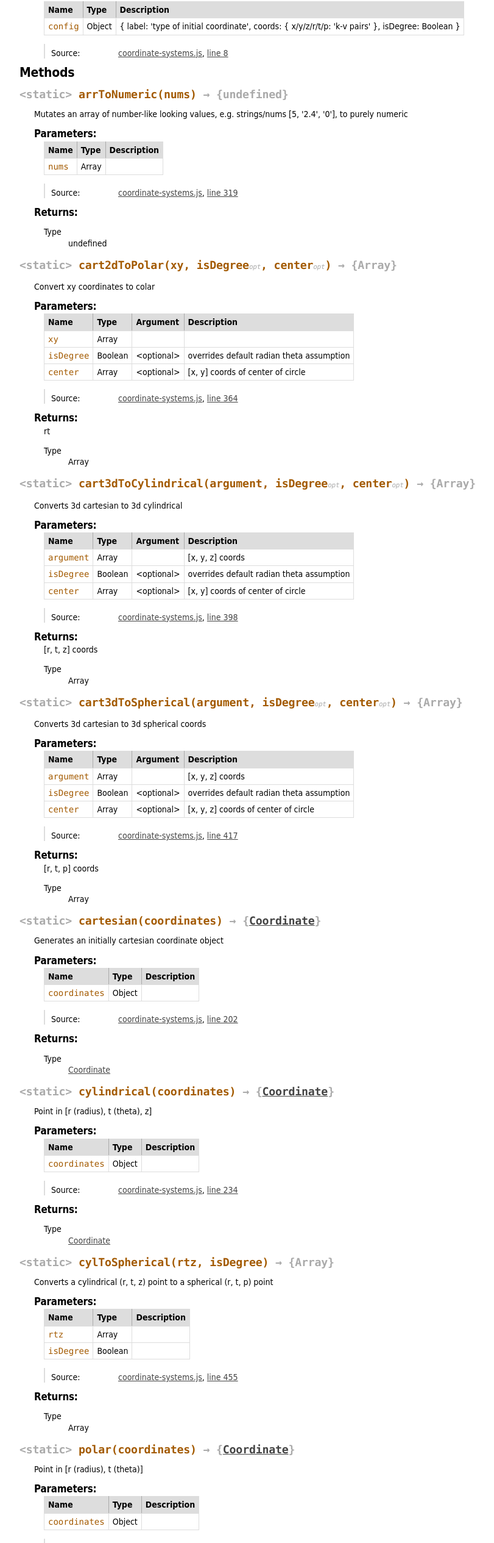
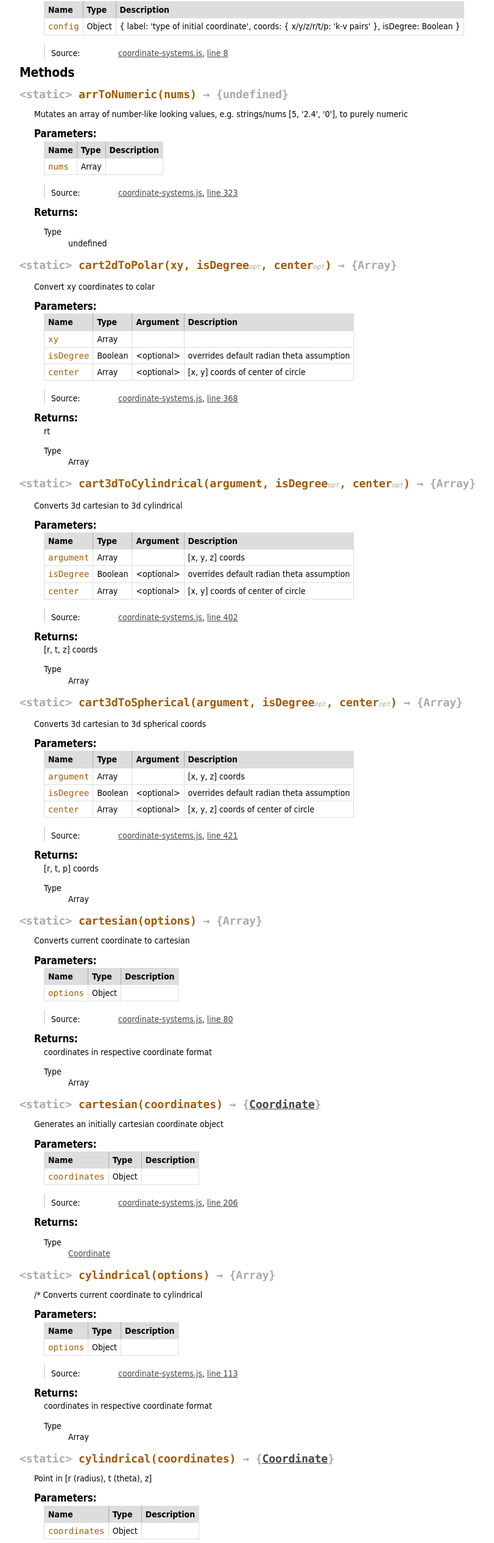
Before and after one commit to cdaringe/coordinate-systems, a website: page doc/Coordinate.html in a window 1280 px wide. Shown: the part 212-2742 px from the top of the page at 61% size, without its empty margins (0-811 px from the left). Drawn offline with Linux system fonts and the light colour scheme.

```diff
--- a/doc/Coordinate.html
+++ b/doc/Coordinate.html
@@ -272,7 +272,7 @@
 
     <dt class="tag-source">Source:</dt>
     <dd class="tag-source"><ul class="dummy"><li>
-        <a href="coordinate-systems.js.html">coordinate-systems.js</a>, <a href="coordinate-systems.js.html#line319">line 319</a>
+        <a href="coordinate-systems.js.html">coordinate-systems.js</a>, <a href="coordinate-systems.js.html#line323">line 323</a>
     </li></ul></dd>
 
 
@@ -483,7 +483,7 @@
 
     <dt class="tag-source">Source:</dt>
     <dd class="tag-source"><ul class="dummy"><li>
-        <a href="coordinate-systems.js.html">coordinate-systems.js</a>, <a href="coordinate-systems.js.html#line364">line 364</a>
+        <a href="coordinate-systems.js.html">coordinate-systems.js</a>, <a href="coordinate-systems.js.html#line368">line 368</a>
     </li></ul></dd>
 
 
@@ -698,7 +698,7 @@
 
     <dt class="tag-source">Source:</dt>
     <dd class="tag-source"><ul class="dummy"><li>
-        <a href="coordinate-systems.js.html">coordinate-systems.js</a>, <a href="coordinate-systems.js.html#line398">line 398</a>
+        <a href="coordinate-systems.js.html">coordinate-systems.js</a>, <a href="coordinate-systems.js.html#line402">line 402</a>
     </li></ul></dd>
 
 
@@ -913,7 +913,7 @@
 
     <dt class="tag-source">Source:</dt>
     <dd class="tag-source"><ul class="dummy"><li>
-        <a href="coordinate-systems.js.html">coordinate-systems.js</a>, <a href="coordinate-systems.js.html#line417">line 417</a>
+        <a href="coordinate-systems.js.html">coordinate-systems.js</a>, <a href="coordinate-systems.js.html#line421">line 421</a>
     </li></ul></dd>
 
 
@@ -963,7 +963,7 @@
 
 
 <dt>
-    <h4 class="name" id="cartesian"><span class="type-signature">&lt;static> </span>cartesian<span class="signature">(coordinates)</span><span class="type-signature"> &rarr; {<a href="Coordinate.html">Coordinate</a>}</span></h4>
+    <h4 class="name" id="cartesian"><span class="type-signature">&lt;static> </span>cartesian<span class="signature">(options)</span><span class="type-signature"> &rarr; {Array}</span></h4>
 
 
 </dt>
@@ -971,7 +971,7 @@
 
 
     <div class="description">
-        Generates an initially cartesian coordinate object
+        Converts current coordinate to cartesian
     </div>
 
 
@@ -1005,7 +1005,7 @@
 
         <tr>
 
-                <td class="name"><code>coordinates</code></td>
+                <td class="name"><code>options</code></td>
 
 
             <td class="type">
@@ -1052,7 +1052,7 @@
 
     <dt class="tag-source">Source:</dt>
     <dd class="tag-source"><ul class="dummy"><li>
-        <a href="coordinate-systems.js.html">coordinate-systems.js</a>, <a href="coordinate-systems.js.html#line202">line 202</a>
+        <a href="coordinate-systems.js.html">coordinate-systems.js</a>, <a href="coordinate-systems.js.html#line80">line 80</a>
     </li></ul></dd>
 
 
@@ -1075,6 +1075,10 @@
 
     <h5>Returns:</h5>
 
+
+<div class="param-desc">
+    coordinates in respective coordinate format
+</div>
 
 
 
@@ -1084,7 +1088,7 @@
 	</dt>
 	<dd>
 
-<span class="param-type"><a href="Coordinate.html">Coordinate</a></span>
+<span class="param-type">Array</span>
 
 
 	</dd>
@@ -1098,7 +1102,7 @@
 
 
 <dt>
-    <h4 class="name" id="cylindrical"><span class="type-signature">&lt;static> </span>cylindrical<span class="signature">(coordinates)</span><span class="type-signature"> &rarr; {<a href="Coordinate.html">Coordinate</a>}</span></h4>
+    <h4 class="name" id="cartesian"><span class="type-signature">&lt;static> </span>cartesian<span class="signature">(coordinates)</span><span class="type-signature"> &rarr; {<a href="Coordinate.html">Coordinate</a>}</span></h4>
 
 
 </dt>
@@ -1106,7 +1110,7 @@
 
 
     <div class="description">
-        Point in [r (radius), t (theta), z]
+        Generates an initially cartesian coordinate object
     </div>
 
 
@@ -1187,7 +1191,7 @@
 
     <dt class="tag-source">Source:</dt>
     <dd class="tag-source"><ul class="dummy"><li>
-        <a href="coordinate-systems.js.html">coordinate-systems.js</a>, <a href="coordinate-systems.js.html#line234">line 234</a>
+        <a href="coordinate-systems.js.html">coordinate-systems.js</a>, <a href="coordinate-systems.js.html#line206">line 206</a>
     </li></ul></dd>
 
 
@@ -1233,7 +1237,7 @@
 
 
 <dt>
-    <h4 class="name" id="cylToSpherical"><span class="type-signature">&lt;static> </span>cylToSpherical<span class="signature">(rtz, isDegree)</span><span class="type-signature"> &rarr; {Array}</span></h4>
+    <h4 class="name" id="cylindrical"><span class="type-signature">&lt;static> </span>cylindrical<span class="signature">(options)</span><span class="type-signature"> &rarr; {Array}</span></h4>
 
 
 </dt>
@@ -1241,7 +1245,8 @@
 
 
     <div class="description">
-        Converts a cylindrical (r, t, z) point to a spherical (r, t, p) point
+        /*
+Converts current coordinate to cylindrical
     </div>
 
 
@@ -1275,13 +1280,13 @@
 
         <tr>
 
-                <td class="name"><code>rtz</code></td>
+                <td class="name"><code>options</code></td>
 
 
             <td class="type">
 
 
-<span class="param-type">Array</span>
+<span class="param-type">Object</span>
 
 
 
@@ -1295,29 +1300,6 @@
         </tr>
 
 
-
-        <tr>
-
-                <td class="name"><code>isDegree</code></td>
-
-
-            <td class="type">
-
-
-<span class="param-type">Boolean</span>
-
-
-
-            </td>
-
-
-
-
-
-            <td class="description last"></td>
-        </tr>
-
-
 	</tbody>
 </table>
 
@@ -1345,7 +1327,7 @@
 
     <dt class="tag-source">Source:</dt>
     <dd class="tag-source"><ul class="dummy"><li>
-        <a href="coordinate-systems.js.html">coordinate-systems.js</a>, <a href="coordinate-systems.js.html#line455">line 455</a>
+        <a href="coordinate-systems.js.html">coordinate-systems.js</a>, <a href="coordinate-systems.js.html#line113">line 113</a>
     </li></ul></dd>
 
 
@@ -1368,6 +1350,10 @@
 
     <h5>Returns:</h5>
 
+
+<div class="param-desc">
+    coordinates in respective coordinate format
+</div>
 
 
 
@@ -1391,7 +1377,7 @@
 
 
 <dt>
-    <h4 class="name" id="polar"><span class="type-signature">&lt;static> </span>polar<span class="signature">(coordinates)</span><span class="type-signature"> &rarr; {<a href="Coordinate.html">Coordinate</a>}</span></h4>
+    <h4 class="name" id="cylindrical"><span class="type-signature">&lt;static> </span>cylindrical<span class="signature">(coordinates)</span><span class="type-signature"> &rarr; {<a href="Coordinate.html">Coordinate</a>}</span></h4>
 
 
 </dt>
@@ -1399,7 +1385,7 @@
 
 
     <div class="description">
-        Point in [r (radius), t (theta)]
+        Point in [r (radius), t (theta), z]
     </div>
 
 
@@ -1480,7 +1466,7 @@
 
     <dt class="tag-source">Source:</dt>
     <dd class="tag-source"><ul class="dummy"><li>
-        <a href="coordinate-systems.js.html">coordinate-systems.js</a>, <a href="coordinate-systems.js.html#line262">line 262</a>
+        <a href="coordinate-systems.js.html">coordinate-systems.js</a>, <a href="coordinate-systems.js.html#line238">line 238</a>
     </li></ul></dd>
 
 
@@ -1526,7 +1512,7 @@
 
 
 <dt>
-    <h4 class="name" id="polarToCart2d"><span class="type-signature">&lt;static> </span>polarToCart2d<span class="signature">(rt, isDegree)</span><span class="type-signature"> &rarr; {Array}</span></h4>
+    <h4 class="name" id="cylToSpherical"><span class="type-signature">&lt;static> </span>cylToSpherical<span class="signature">(rtz, isDegree)</span><span class="type-signature"> &rarr; {Array}</span></h4>
 
 
 </dt>
@@ -1534,7 +1520,7 @@
 
 
     <div class="description">
-        Converts polar coordinates to 2d cartesian coords
+        Converts a cylindrical (r, t, z) point to a spherical (r, t, p) point
     </div>
 
 
@@ -1568,7 +1554,7 @@
 
         <tr>
 
-                <td class="name"><code>rt</code></td>
+                <td class="name"><code>rtz</code></td>
 
 
             <td class="type">
@@ -1584,7 +1570,7 @@
 
 
 
-            <td class="description last">[radis, theta]</td>
+            <td class="description last"></td>
         </tr>
 
 
@@ -1607,7 +1593,7 @@
 
 
 
-            <td class="description last">specifies units</td>
+            <td class="description last"></td>
         </tr>
 
 
@@ -1638,7 +1624,7 @@
 
     <dt class="tag-source">Source:</dt>
     <dd class="tag-source"><ul class="dummy"><li>
-        <a href="coordinate-systems.js.html">coordinate-systems.js</a>, <a href="coordinate-systems.js.html#line343">line 343</a>
+        <a href="coordinate-systems.js.html">coordinate-systems.js</a>, <a href="coordinate-systems.js.html#line459">line 459</a>
     </li></ul></dd>
 
 
@@ -1661,10 +1647,6 @@
 
     <h5>Returns:</h5>
 
-
-<div class="param-desc">
-    [x, y]
-</div>
 
 
 
@@ -1688,7 +1670,7 @@
 
 
 <dt>
-    <h4 class="name" id="spherical"><span class="type-signature">&lt;static> </span>spherical<span class="signature">(coordinates)</span><span class="type-signature"> &rarr; {<a href="Coordinate.html">Coordinate</a>}</span></h4>
+    <h4 class="name" id="polar"><span class="type-signature">&lt;static> </span>polar<span class="signature">(coordinates)</span><span class="type-signature"> &rarr; {<a href="Coordinate.html">Coordinate</a>}</span></h4>
 
 
 </dt>
@@ -1696,7 +1678,7 @@
 
 
     <div class="description">
-        Point in [r (radius), t (theta), p (phi)]
+        Point in [r (radius), t (theta)]
     </div>
 
 
@@ -1777,7 +1759,7 @@
 
     <dt class="tag-source">Source:</dt>
     <dd class="tag-source"><ul class="dummy"><li>
-        <a href="coordinate-systems.js.html">coordinate-systems.js</a>, <a href="coordinate-systems.js.html#line290">line 290</a>
+        <a href="coordinate-systems.js.html">coordinate-systems.js</a>, <a href="coordinate-systems.js.html#line266">line 266</a>
     </li></ul></dd>
 
 
@@ -1823,7 +1805,7 @@
 
 
 <dt>
-    <h4 class="name" id="sphericalToCart3d"><span class="type-signature">&lt;static> </span>sphericalToCart3d<span class="signature">(rtz, isDegree)</span><span class="type-signature"> &rarr; {Array}</span></h4>
+    <h4 class="name" id="polarToCart2d"><span class="type-signature">&lt;static> </span>polarToCart2d<span class="signature">(rt, isDegree)</span><span class="type-signature"> &rarr; {Array}</span></h4>
 
 
 </dt>
@@ -1831,7 +1813,7 @@
 
 
     <div class="description">
-        Converts a spherical (r, t, p) point to a cartesian (x, y, z) point
+        Converts polar coordinates to 2d cartesian coords
     </div>
 
 
@@ -1865,7 +1847,7 @@
 
         <tr>
 
-                <td class="name"><code>rtz</code></td>
+                <td class="name"><code>rt</code></td>
 
 
             <td class="type">
@@ -1881,7 +1863,7 @@
 
 
 
-            <td class="description last"></td>
+            <td class="description last">[radis, theta]</td>
         </tr>
 
 
@@ -1904,7 +1886,7 @@
 
 
 
-            <td class="description last"></td>
+            <td class="description last">specifies units</td>
         </tr>
 
 
@@ -1935,7 +1917,7 @@
 
     <dt class="tag-source">Source:</dt>
     <dd class="tag-source"><ul class="dummy"><li>
-        <a href="coordinate-systems.js.html">coordinate-systems.js</a>, <a href="coordinate-systems.js.html#line478">line 478</a>
+        <a href="coordinate-systems.js.html">coordinate-systems.js</a>, <a href="coordinate-systems.js.html#line347">line 347</a>
     </li></ul></dd>
 
 
@@ -1958,6 +1940,10 @@
 
     <h5>Returns:</h5>
 
+
+<div class="param-desc">
+    [x, y]
+</div>
 
 
 
@@ -1981,7 +1967,7 @@
 
 
 <dt>
-    <h4 class="name" id="sphToCylindrical"><span class="type-signature">&lt;static> </span>sphToCylindrical<span class="signature">(rtz, isDegree)</span><span class="type-signature"> &rarr; {Array}</span></h4>
+    <h4 class="name" id="spherical"><span class="type-signature">&lt;static> </span>spherical<span class="signature">(coordinates)</span><span class="type-signature"> &rarr; {<a href="Coordinate.html">Coordinate</a>}</span></h4>
 
 
 </dt>
@@ -1989,7 +1975,7 @@
 
 
     <div class="description">
-        Converts a spherical (r, t, p) point to a cylindrical (r, t, z) point
+        Point in [r (radius), t (theta), p (phi)]
     </div>
 
 
@@ -2023,13 +2009,13 @@
 
         <tr>
 
-                <td class="name"><code>rtz</code></td>
+                <td class="name"><code>coordinates</code></td>
 
 
             <td class="type">
 
 
-<span class="param-type">Array</span>
+<span class="param-type">Object</span>
 
 
 
@@ -2043,29 +2029,6 @@
         </tr>
 
 
-
-        <tr>
-
-                <td class="name"><code>isDegree</code></td>
-
-
-            <td class="type">
-
-
-<span class="param-type">Boolean</span>
-
-
-
-            </td>
-
-
-
-
-
-            <td class="description last"></td>
-        </tr>
-
-
 	</tbody>
 </table>
 
@@ -2093,7 +2056,7 @@
 
     <dt class="tag-source">Source:</dt>
     <dd class="tag-source"><ul class="dummy"><li>
-        <a href="coordinate-systems.js.html">coordinate-systems.js</a>, <a href="coordinate-systems.js.html#line499">line 499</a>
+        <a href="coordinate-systems.js.html">coordinate-systems.js</a>, <a href="coordinate-systems.js.html#line294">line 294</a>
     </li></ul></dd>
 
 
@@ -2125,7 +2088,7 @@
 	</dt>
 	<dd>
 
-<span class="param-type">Array</span>
+<span class="param-type"><a href="Coordinate.html">Coordinate</a></span>
 
 
 	</dd>
@@ -2139,7 +2102,7 @@
 
 
 <dt>
-    <h4 class="name" id="cartesian"><span class="type-signature"></span>cartesian<span class="signature">(options)</span><span class="type-signature"> &rarr; {Array}</span></h4>
+    <h4 class="name" id="sphericalToCart3d"><span class="type-signature">&lt;static> </span>sphericalToCart3d<span class="signature">(rtz, isDegree)</span><span class="type-signature"> &rarr; {Array}</span></h4>
 
 
 </dt>
@@ -2147,7 +2110,7 @@
 
 
     <div class="description">
-        Converts current coordinate to cartesian
+        Converts a spherical (r, t, p) point to a cartesian (x, y, z) point
     </div>
 
 
@@ -2181,13 +2144,13 @@
 
         <tr>
 
-                <td class="name"><code>options</code></td>
+                <td class="name"><code>rtz</code></td>
 
 
             <td class="type">
 
 
-<span class="param-type">Object</span>
+<span class="param-type">Array</span>
 
 
 
@@ -2201,6 +2164,29 @@
         </tr>
 
 
+
+        <tr>
+
+                <td class="name"><code>isDegree</code></td>
+
+
+            <td class="type">
+
+
+<span class="param-type">Boolean</span>
+
+
+
+            </td>
+
+
+
+
+
+            <td class="description last"></td>
+        </tr>
+
+
 	</tbody>
 </table>
 
@@ -2228,7 +2214,7 @@
 
     <dt class="tag-source">Source:</dt>
     <dd class="tag-source"><ul class="dummy"><li>
-        <a href="coordinate-systems.js.html">coordinate-systems.js</a>, <a href="coordinate-systems.js.html#line85">line 85</a>
+        <a href="coordinate-systems.js.html">coordinate-systems.js</a>, <a href="coordinate-systems.js.html#line482">line 482</a>
     </li></ul></dd>
 
 
@@ -2251,10 +2237,6 @@
 
     <h5>Returns:</h5>
 
-
-<div class="param-desc">
-    coordinates in respective coordinate format
-</div>
 
 
 
@@ -2275,6 +2257,164 @@
 
 </dd>
 
+
+
+<dt>
+    <h4 class="name" id="sphToCylindrical"><span class="type-signature">&lt;static> </span>sphToCylindrical<span class="signature">(rtz, isDegree)</span><span class="type-signature"> &rarr; {Array}</span></h4>
+
+
+</dt>
+<dd>
+
+
+    <div class="description">
+        Converts a spherical (r, t, p) point to a cylindrical (r, t, z) point
+    </div>
+
+
+
+
+
+
+
+        <h5>Parameters:</h5>
+
+
+<table class="params">
+    <thead>
+	<tr>
+
+		<th>Name</th>
+
+
+		<th>Type</th>
+
+
+
+
+
+		<th class="last">Description</th>
+	</tr>
+	</thead>
+
+	<tbody>
+
+
+        <tr>
+
+                <td class="name"><code>rtz</code></td>
+
+
+            <td class="type">
+
+
+<span class="param-type">Array</span>
+
+
+
+            </td>
+
+
+
+
+
+            <td class="description last"></td>
+        </tr>
+
+
+
+        <tr>
+
+                <td class="name"><code>isDegree</code></td>
+
+
+            <td class="type">
+
+
+<span class="param-type">Boolean</span>
+
+
+
+            </td>
+
+
+
+
+
+            <td class="description last"></td>
+        </tr>
+
+
+	</tbody>
+</table>
+
+
+
+<dl class="details">
+
+
+
+
+
+
+
+
+
+
+
+
+
+
+
+
+
+
+
+    <dt class="tag-source">Source:</dt>
+    <dd class="tag-source"><ul class="dummy"><li>
+        <a href="coordinate-systems.js.html">coordinate-systems.js</a>, <a href="coordinate-systems.js.html#line503">line 503</a>
+    </li></ul></dd>
+
+
+
+
+
+
+
+</dl>
+
+
+
+
+
+
+
+
+
+
+
+    <h5>Returns:</h5>
+
+
+
+
+<dl>
+	<dt>
+		Type
+	</dt>
+	<dd>
+
+<span class="param-type">Array</span>
+
+
+	</dd>
+</dl>
+
+
+
+
+</dd>
+
         </dl>
 
 
@@ -2297,7 +2437,7 @@
 <br clear="both">
 
 <footer>
-    Documentation generated by <a href="https://github.com/jsdoc3/jsdoc">JSDoc 3.2.2</a> on Mon Jan 19 2015 19:28:34 GMT-0800 (PST)
+    Documentation generated by <a href="https://github.com/jsdoc3/jsdoc">JSDoc 3.2.2</a> on Tue Jan 20 2015 00:17:10 GMT-0800 (PST)
 </footer>
 
 <script> prettyPrint(); </script>
--- a/package.json
+++ b/package.json
@@ -1,8 +1,8 @@
 {
   "name": "coordinate-systems",
-  "version": "1.0.0",
-  "description": "Converts coordindates between cartesian, radial, spherical, and cylindrical coords!",
-  "main": "build/coordinate-systems.js",
+  "version": "1.0.1",
+  "description": "Converts coordindates between cartesian, polar, radial, spherical, and cylindrical coords!",
+  "main": "coordinate-systems.js",
   "directories": {
     "test": "test"
   },
```
Also changed, not shown: doc/coordinate-systems.js.html (+5 -1 lines), doc/index.html (+1 -1 lines), build/coordinate-systems.min.js.
